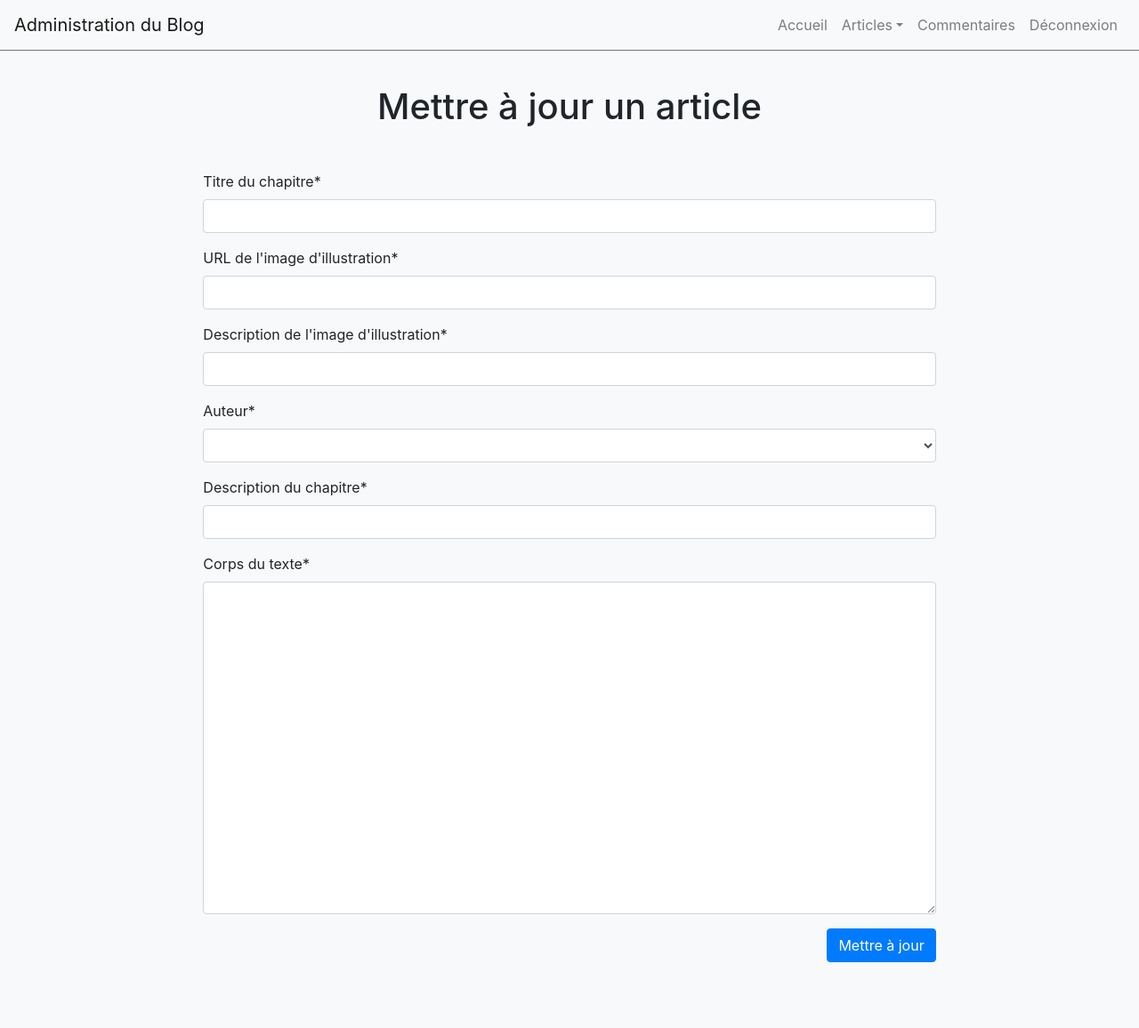
After one commit to BenMonteiro/Blog_Jean_Forteroche, a PHP site: template src/Views/Backend/Pages/updateArticleForm.twig in a window 1280 px wide. The commit adds this page. Shown: the whole page at 89% size. Run offline with PHP 8.4, Linux system fonts and the light colour scheme; the template is opened without the code that fills it, so the values that code supplies are empty; some libraries are stand-ins or nearby versions.

Commit message:
Mise en marche de l'outil de mise à jour des articles

```diff
--- /dev/null
+++ b/src/Views/Backend/Pages/updateArticleForm.twig
@@ -0,0 +1,42 @@
+{% extends "Backend/Templates/template.twig" %}
+
+{% block head_title %}
+    Mettre à jour un article
+{% endblock %}
+
+{% block content %}
+    <div id='updateArticleForm' class='bg-light mt-5 pt-5 pb-3'>
+        <h1 class="text-center">Mettre à jour un article</h1>
+        <form action='/admin/updateArticle?id={{ id }}' method="POST" class="offset-lg-2 col-lg-8 offset-1 col-10 my-5 pb-5">
+            <div class="form-group">
+                <label for="title">Titre du chapitre*</label>
+                <input type="text" class="form-control" value="{{ title }}" id="title" name="title" required>
+            </div>
+            <div class="form-group">
+                <label for="imageURL">URL de l'image d'illustration*</label>
+                <input type="url" class="form-control" id="imageURL" name="imageURL" value="{{ image_url }}" required>
+            </div>
+            <div class="form-group">
+                <label for="imageDescription">Description de l'image d'illustration*</label>
+                <input type="text" class="form-control" id="imageDescription"name="imageDescription" value="{{ alt_image }}" required>
+            </div>
+            <div class="form-group">
+                <label for="author">Auteur*</label>
+                <select class="form-control" id="author" name="author">
+                    {% for author in authorList %}
+                        <option value="{{ author.id }}">{{ author.name }}</option>
+                    {% endfor %}
+                </select>
+            </div>
+            <div class="form-group">
+                <label for="chapterDescription">Description du chapitre*</label>
+                <input type="text" class="form-control" id="chapterDescription" name="chapterDescription" value="{{ description }}" required>
+            </div>
+            <div class="form-group">
+                <label for="chapterText">Corps du texte*</label>
+                <textarea class="form-control" id="chapterText" name="chapterText" rows="15" >{{ content }}</textarea>
+            </div>
+            <button type="submit" class="btn btn-primary float-right">Mettre à jour</button>
+        </form>
+    </div>
+{% endblock %}
--- a/src/Views/Frontend/Pages/home.twig
+++ b/src/Views/Frontend/Pages/home.twig
@@ -28,7 +28,10 @@
                 <div class="card-body">
                     <h3 class="card-title text-dark">Chapitre {{article.id}} : {{ article.title }}</h3>
                     <p class="card-text ">{{ article.chapter_description }}</p>
-                    <p class="card-text"><small class="text-muted">Publié le : {{ article.creation_date|date("d-m-Y H:i:s") }}</small></p>
+                    <p class="card-text"><small class="text-muted">{% if article.date_of_update == null %}Publié le : {{ article.creation_date|date("d-m-Y H:i:s") }}
+                        {% else %} Mis à jour le : {{ article.date_of_update|date("d-m-Y H:i:s")}}
+                        {% endif %}
+                    </small></p>
                     <p class="card-text float-right text-muted mb-0">Auteur : {{ author }}</p>
                     <a href="/blog/article?id={{ article.id }}" class="btn btn-info">Lire le chapitre</a>
                 </div>
```
Also changed, not shown: src/Models/ArticleManager.php (+18 -13 lines), src/Views/Backend/Pages/manageArticle.twig (+6 -3 lines), src/controllers/AdminController.php (+45 -2 lines).
